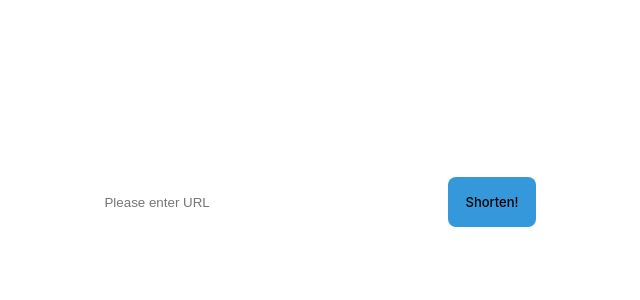
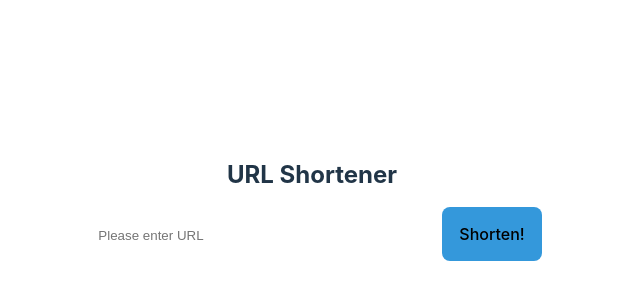
Before and after one commit to HA-SEUNG-JEONG/url-shortener, a React (Vite) app: page / in a window 1280 px wide. Shown: the part 198-498 px from the top of the page, without its empty margins (328-968 px from the left). Built offline with nearby package versions, Linux system fonts and the light colour scheme.

Commit message:
feat : InputBox 수정 - props에 대한 타입 지정 - input 컴포넌트에 id,name 지정

```diff
--- a/src/components/InputBox.tsx
+++ b/src/components/InputBox.tsx
@@ -1,10 +1,5 @@
 import { styled } from "@stitches/react";
-import { ChangeEvent } from "react";
-
-const MainContainer = styled("form", {
-  fontSize: "13px",
-  border: "0",
-});
+import { Dispatch, SetStateAction, useState } from "react";
 
 const InputContainer = styled("input", {
   border: "0",
@@ -25,16 +20,29 @@ const Button = styled("button", {
   },
 });
 
-const InputBox = () => {
-  const handleSubmit = (e: ChangeEvent<HTMLFormElement>) => {
-    e.preventDefault();
-    console.log("event");
+interface SetInputValueProps {
+  setInputValue: Dispatch<SetStateAction<string>>;
+}
+
+const InputBox = ({ setInputValue }: SetInputValueProps) => {
+  const [value, setValue] = useState("");
+  const handleClick = () => {
+    setInputValue(value);
+    setValue("");
   };
+
   return (
-    <MainContainer onSubmit={handleSubmit}>
-      <InputContainer type="text" placeholder="Please enter URL" />
-      <Button>Shorten!</Button>
-    </MainContainer>
+    <>
+      <h2>URL Shortener</h2>
+      <InputContainer
+        type="link"
+        id="link"
+        name="link" //name 연결해서 링크 입력되도록
+        onChange={(e) => setValue(e.target.value)}
+        placeholder="Please enter URL"
+      />
+      <Button onClick={handleClick}>Shorten!</Button>
+    </>
   );
 };
 
```
